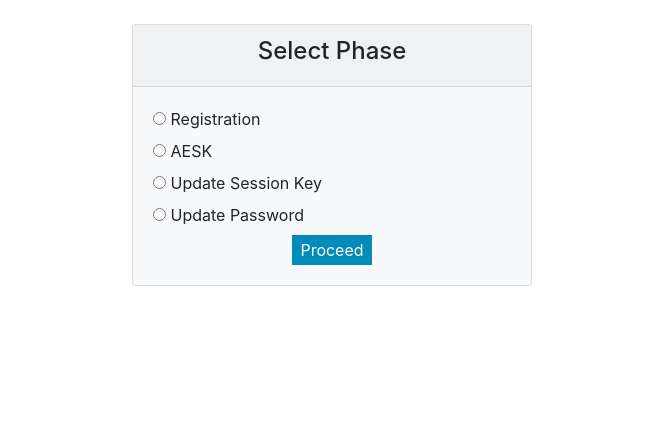
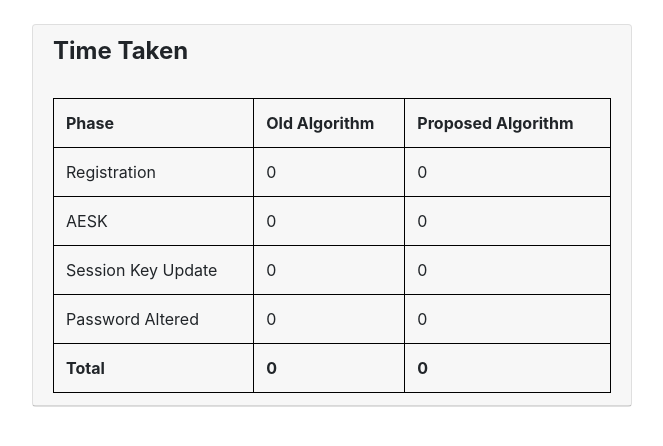
Before and after one commit to cosine99/crypto-project, a Flask app: page /stats in a window 1280 px wide. Shown: the part 56-502 px from the top of the page, without its empty margins (308-971 px from the left). Run offline with Flask 2, Linux system fonts and the light colour scheme; some libraries are stand-ins or nearby versions.

Commit message:
Web App: Implement view statistics.

```diff
--- a/web_app/app/routes.py
+++ b/web_app/app/routes.py
@@ -40,8 +40,8 @@ def proposed():
 
 @app.route('/stats', methods = ['GET', 'POST'])
 def stats():
-    form = Menu()
-    return render_template('menu.html', form = form)
+
+    return render_template('stats.html', time_taken = time_taken)
 
 
 @app.route('/registration/<algo>', methods = ['GET', 'POST'])
@@ -64,11 +64,12 @@ def registration(algo):
         s = form.s.data
         status, time = mobile_user.registration(IDmu, PWmu, s, home_agent, foreign_agent)
         if status == 0:
-            flash('success')
+            flash('Registration Successful')
+            time_taken[algo]['registration'] = time
         else:
             flash('error')
 
-        return redirect(url_for('stats'))
+        return redirect(url_for(algo))
 
     return render_template('registration.html', form = form)
 
@@ -94,11 +95,12 @@ def aesk(algo):
         Nf2 = form.Nf2.data
         status, time = mobile_user.aesk(PW1mu, snew, Nm, Nf, Nf2, home_agent, foreign_agent)
         if status == 0:
-            flash('success')
+            flash('AESK Successful')
+            time_taken[algo]['aesk'] = time
         else:
             flash('error')
 
-        return redirect(url_for('stats'))
+        return redirect(url_for(algo))
 
     return render_template('aesk.html', form = form)
 
@@ -122,11 +124,12 @@ def sk_update(algo):
         Kmf = form.Kmf.data
         status, time = mobile_user.session_key_update(Nstarm, Nstarf, Kmf, home_agent, foreign_agent)
         if status == 0:
-            flash('success')
+            flash('SK Update Successful')
+            time_taken[algo]['sk_update'] = time
         else:
             flash('error')
 
-        return redirect(url_for('stats'))
+        return redirect(url_for(algo))
 
     return render_template('sk_update.html', form = form)
 
@@ -150,10 +153,11 @@ def password_altered(algo):
         PWmu_new = form.PWmu_new.data
         status, time = mobile_user.password_altered(IDmu, PWmu, PWmu_new, home_agent, foreign_agent)
         if status == 0:
-            flash('success')
+            flash('Password Alter Successful')
+            time_taken[algo]['password_altered'] = time
         else:
             flash('error')
 
-        return redirect(url_for('stats'))
+        return redirect(url_for(algo))
 
     return render_template('password_altered.html', form = form)
--- a/web_app/app/templates/menu.html
+++ b/web_app/app/templates/menu.html
@@ -21,6 +21,7 @@
           <span style="color: red;">[{{ error }}]</span>
         {% endfor %}
       </div>
+      <br>
       <div class = "text-center">
       {{ form.submit() }}
       </div>
--- a/web_app/app/templates/password_altered.html
+++ b/web_app/app/templates/password_altered.html
@@ -32,6 +32,7 @@
           <span style="color: red;">[{{ error }}]</span>
         {% endfor %}
       </div>
+      <br>
       <div class = "text-center">
       {{ form.submit() }}
       </div>
--- a/web_app/app/templates/registration.html
+++ b/web_app/app/templates/registration.html
@@ -32,6 +32,7 @@
           <span style="color: red;">[{{ error }}]</span>
         {% endfor %}
       </div>
+      <br>
       <div class = "text-center">
       {{ form.submit() }}
       </div>
--- /dev/null
+++ b/web_app/app/templates/stats.html
@@ -0,0 +1,50 @@
+{% extends "base.html" %} {% block content %}
+<style>
+table, th, td {
+  border: 1px solid black;
+}
+th, td {
+  padding: 12px;
+}
+</style>
+<div class="card my-4" style="width: 600px;">
+
+  <div class="card-header"><h4><strong>Time Taken</strong></h4>
+    <br/>
+        <table style="width:100%">
+          <tr>
+            <th>Phase</th>
+            <th>Old Algorithm</th>
+            <th>Proposed Algorithm</th>
+          </tr>
+          <tr>
+            <td>Registration</td>
+            <td>{{time_taken['old']['registration']}}</td>
+            <td>{{time_taken['proposed']['registration']}}</td>
+          </tr>
+          <tr>
+            <td>AESK</td>
+            <td>{{time_taken['old']['aesk']}}</td>
+            <td>{{time_taken['proposed']['aesk']}}</td>
+          </tr>
+          <tr>
+            <td>Session Key Update</td>
+            <td>{{time_taken['old']['sk_update']}}</td>
+            <td>{{time_taken['proposed']['sk_update']}}</td>
+          </tr>
+          <tr>
+            <td>Password Altered</td>
+            <td>{{time_taken['old']['password_altered']}}</td>
+            <td>{{time_taken['proposed']['password_altered']}}</td>
+          </tr>
+          <tr>
+            <th>Total</th>
+            <th>{{time_taken['old']['registration'] + time_taken['old']['aesk'] + time_taken['old']['sk_update'] + time_taken['old']['password_altered']}}</th>
+            <th>{{time_taken['proposed']['registration'] + time_taken['proposed']['aesk'] + time_taken['proposed']['sk_update'] + time_taken['proposed']['password_altered']}}</th>
+          </tr>
+      </table>
+  </div>
+</div>
+
+
+ {% endblock %}
```
Also changed, not shown: web_app/app/templates/input_form.html (deleted, +0 -50 lines), web_app/app/templates/results.html (deleted, +0 -14 lines).
